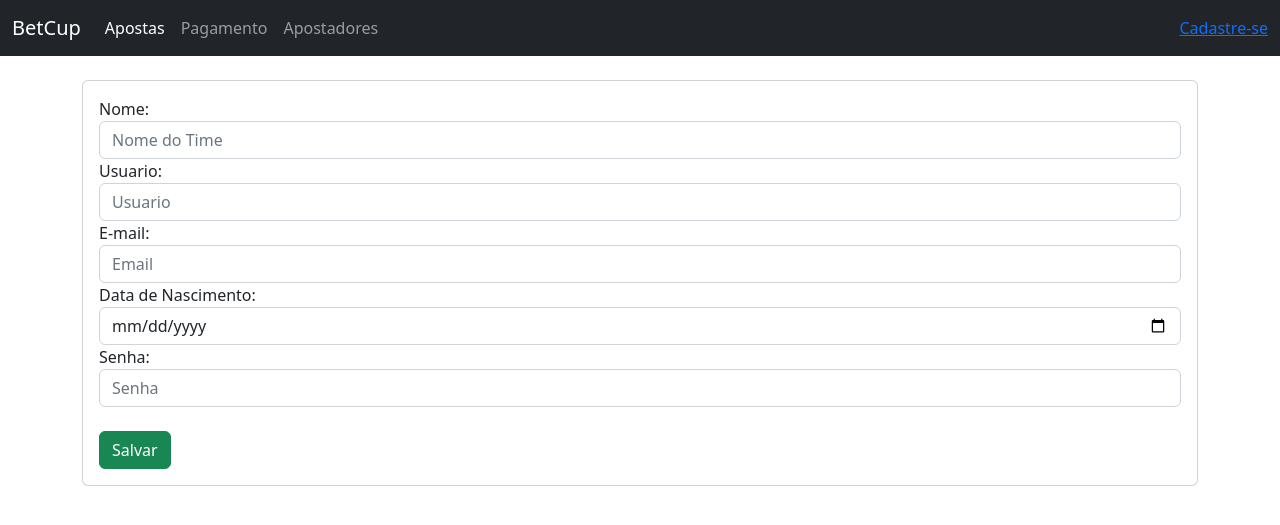
After one commit to camilavincensi/BolaoCopa, a Node server app: page /admin/apostadores/edit/600000000000000000000001 in a window 1280 px wide. The commit adds this page. Shown: the top 525 px of the page. Run offline with Node 20, Linux system fonts and the light colour scheme; data that the repository does not hold is empty; some libraries are stand-ins or nearby versions.

Commit message:
Parte de edição de apostadores

```diff
--- a/routes/admin.js
+++ b/routes/admin.js
@@ -60,5 +60,37 @@ router.post("/times/nova", (req, res) =>{
 
 })
 
+router.get("/apostadores/edit/:id", (req, res) => {
+    Usuario.findOne({_id:req.params.id}).then((usuario) =>{
+        res.render("admin/editapostadores", {usuario:usuario})
+    }) .catch((err) => {
+        req.flash("error_msg", "Este apostador não existe")
+        req.redirect("/admin/apostadores")
+    })
+})
+
+router.post("/apostadores/edit", (req, res) => {
+    Usuario.findOne({_id: req.body.id}).then((usuario) => {
+
+        usuario.nome = req.body.nome
+        usuario.usuario = req.body.usuario
+        usuario.email = req.body.email
+        usuario.dtnascimento = req.body.dtnascimento
+        usuario.senha = req.body.senha
+
+        usuario.save().then(() => {
+            req.flash("success_msg", "Apostadores editados com sucessos")
+            res.redirect("/admin/apostadores")
+        }).catch((err) => {
+            req.flash("error_msg", "Houve um erro interno ao salvar a edição dos apostadores")
+            res.redirect("/admin/apostadores")
+        })
+
+    }).catch((err) => {
+        req.flash("error_msg", "Houve um erro ao editar apostadores")
+        res.redirect("/admin/apostadores")
+    })
+})
+
 
 module.exports = router
--- a/views/admin/apostadores.handlebars
+++ b/views/admin/apostadores.handlebars
@@ -10,8 +10,12 @@
         <h4>{{email}}</h4>
         <h4>{{dtnascimento}}</h4>
         <h4>{{senha}}</h4>
+        <br>
+        <a href="/admin/apostadores/edit/{{_id}}"><button class="btn btn-success mt-3">editar</button></a>
     </div>
+
 </div>
+
 {{else}}
 
 
--- /dev/null
+++ b/views/admin/editapostadores.handlebars
@@ -0,0 +1,27 @@
+{{#each erros}}
+    <div class="alert alert-danger">{{text}}</div>
+{{else}}
+
+{{/each}}
+<div class="card">
+    <div class="card-body">
+        <form action="/admin/apostadores/edit" method="POST">
+
+            <input type="hidden" name="id" value="{{usuario._id}}"
+            <label for="nome">Nome: </label>
+                <input type="text" id="nome" name="nome" placeholder="Nome do Time" class="form-control" value="{{usuario.nome}}">
+            <label for="usuario">Usuario: </label>
+                <input type="text" id="usuario" name="usuario" placeholder="Usuario" class="form-control" value="{{usuario.usuario}}">
+            <label for="email">E-mail: </label>
+                <input type="text" id="email" name="email" placeholder="Email" class="form-control" value="{{usuario.email}}">
+            <label for="dtnascimento">Data de Nascimento: </label>
+                <input type="date" id="dtnascimento" name="dtnascimento" placeholder="aa/mm/aaaa" class="form-control" value="{{usuario.dtnascimento}}">
+            <label for="senha">Senha: </label>
+                <input type="password" id="senha" name="senha" placeholder="Senha" class="form-control" value="{{usuario.senha}}">
+            <br>
+            <button type="submit" class="btn btn-success">Salvar</button>
+
+        </form>
+    </div>
+
+</div>
--- a/views/partials/_navbar.handlebars
+++ b/views/partials/_navbar.handlebars
@@ -13,7 +13,7 @@
           <a class="nav-link" href="#">Pagamento</a>
         </li>
        <li class="nav-item">
-            <a class="nav-link" href="#">Apostadores</a>
+            <a class="nav-link" href="/admin/apostadores">Apostadores</a>
 
 
 
```
